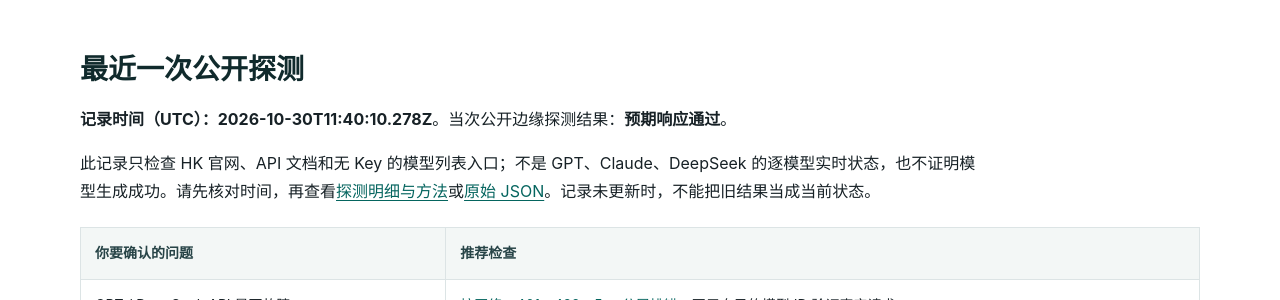
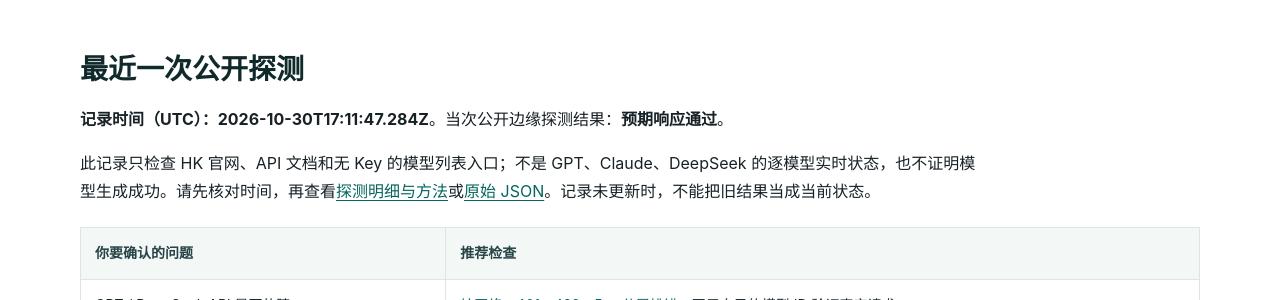
Before and after one commit to KKWANG4444/api-status, a Jekyll site: the page built from index.md, in a window 1280 px wide and 900 px high, scrolled down 364 px. Shown: the part 151-451 px from the top of the window. Built offline with Jekyll 4.4.1, drawn with Linux system fonts in a browser that asks for light colours.

Commit message:
chore: update public edge status

```diff
--- a/_data/status.json
+++ b/_data/status.json
@@ -1,7 +1,7 @@
 {
   "status": "operational",
-  "checked_at": "2026-10-30T11:40:10.278Z",
-  "duration_ms": 394,
+  "checked_at": "2026-10-30T17:11:47.284Z",
+  "duration_ms": 1225,
   "overall": true,
   "components": [
     {
@@ -10,7 +10,7 @@
       "url": "https://www.aifast.hk/",
       "ok": true,
       "status": 200,
-      "elapsed_ms": 354,
+      "elapsed_ms": 719,
       "content_type": "text/html; charset=utf-8",
       "detail": "Expected public edge response"
     },
@@ -20,7 +20,7 @@
       "url": "https://api.aifast.hk/",
       "ok": true,
       "status": 200,
-      "elapsed_ms": 275,
+      "elapsed_ms": 352,
       "content_type": "text/html",
       "detail": "Expected public edge response"
     },
@@ -30,7 +30,7 @@
       "url": "https://www.aifast.hk/v1/models",
       "ok": true,
       "status": 401,
-      "elapsed_ms": 362,
+      "elapsed_ms": 1173,
       "content_type": "application/json; charset=utf-8",
       "detail": "Expected public edge response"
     }
--- a/data/status.json
+++ b/data/status.json
@@ -1,7 +1,7 @@
 {
   "status": "operational",
-  "checked_at": "2026-10-30T11:40:10.278Z",
-  "duration_ms": 394,
+  "checked_at": "2026-10-30T17:11:47.284Z",
+  "duration_ms": 1225,
   "overall": true,
   "components": [
     {
@@ -10,7 +10,7 @@
       "url": "https://www.aifast.hk/",
       "ok": true,
       "status": 200,
-      "elapsed_ms": 354,
+      "elapsed_ms": 719,
       "content_type": "text/html; charset=utf-8",
       "detail": "Expected public edge response"
     },
@@ -20,7 +20,7 @@
       "url": "https://api.aifast.hk/",
       "ok": true,
       "status": 200,
-      "elapsed_ms": 275,
+      "elapsed_ms": 352,
       "content_type": "text/html",
       "detail": "Expected public edge response"
     },
@@ -30,7 +30,7 @@
       "url": "https://www.aifast.hk/v1/models",
       "ok": true,
       "status": 401,
-      "elapsed_ms": 362,
+      "elapsed_ms": 1173,
       "content_type": "application/json; charset=utf-8",
       "detail": "Expected public edge response"
     }
```
